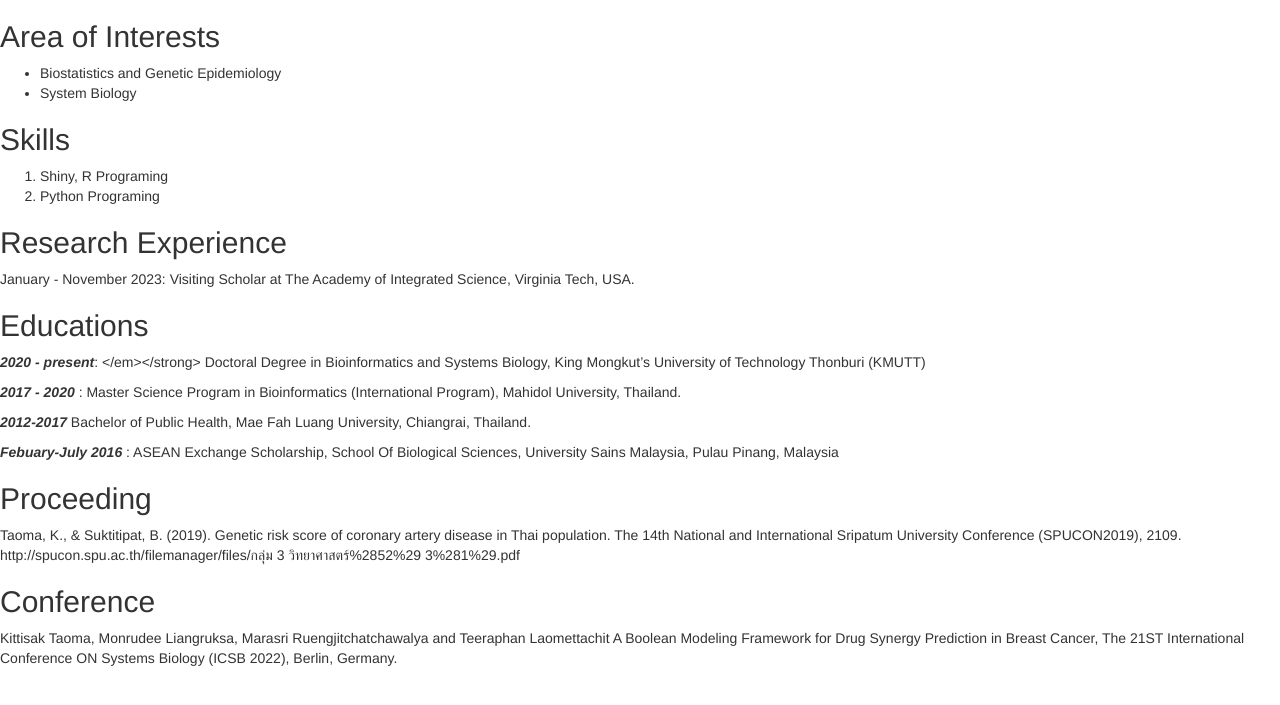
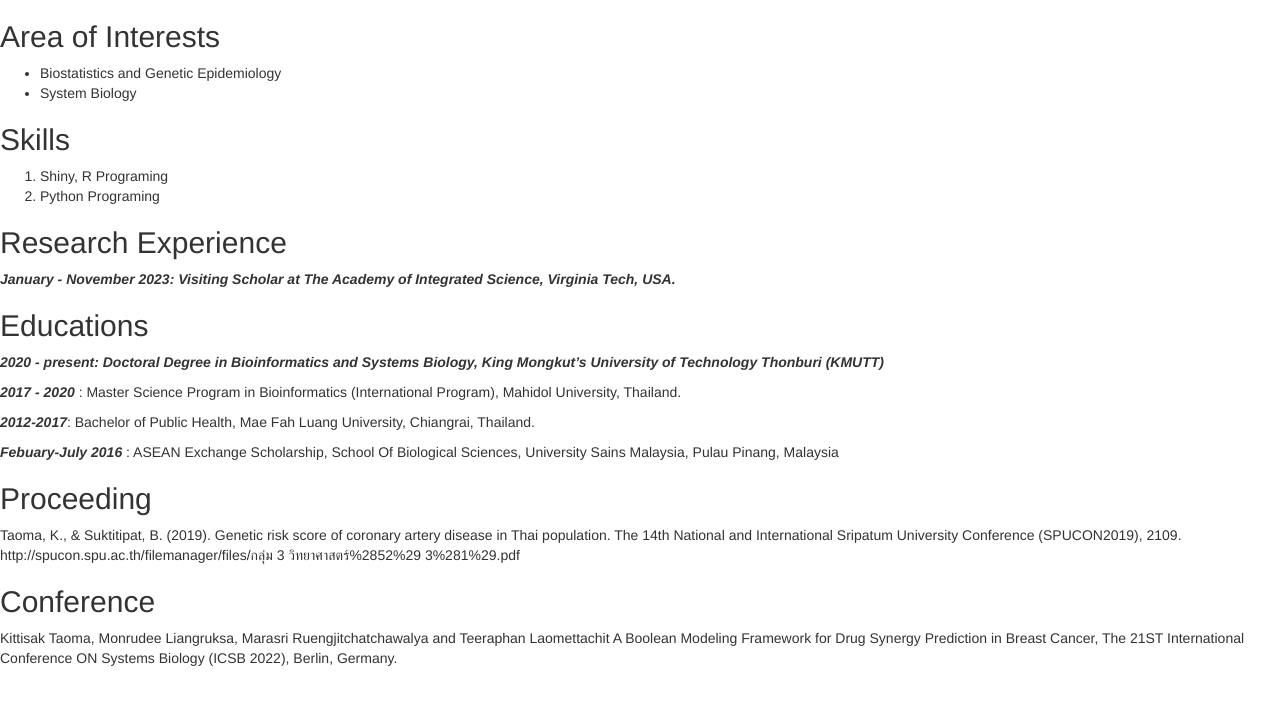
Before and after one commit to kittisaktaoma/yCV, a Jekyll site: the page built from _posts/2019-03-22-cv.md, in a window 1280 px wide. Shown: the top 705 px of the page. Built offline with Jekyll 4.4.1, drawn with Linux system fonts in a browser that asks for light colours; nearby versions of some CDN libraries; our own code applies the rules of GitHub Pages for plain Markdown files.

Commit message:
Update 2019-03-22-cv.md

```diff
--- a/_posts/2019-03-22-cv.md
+++ b/_posts/2019-03-22-cv.md
@@ -10,16 +10,16 @@
 2. Python Programing
 
 ## Research Experience
-January - November 2023: Visiting Scholar at The Academy of Integrated Science, Virginia Tech, USA.
+<strong><em>January - November 2023<strong><em>: Visiting Scholar at The Academy of Integrated Science, Virginia Tech, USA.
 
 
 ## Educations
 
-<strong><em>2020 - present</em></strong>: </em></strong> Doctoral Degree in Bioinformatics and Systems Biology, King Mongkut’s University of Technology Thonburi (KMUTT)
+<strong><em>2020 - present<strong><em>: </em></strong> Doctoral Degree in Bioinformatics and Systems Biology, King Mongkut’s University of Technology Thonburi (KMUTT)
 
 <strong><em>2017 - 2020 </em></strong>: Master Science Program in Bioinformatics (International Program), Mahidol University, Thailand.
 
-<strong><em>2012-2017</em></strong> Bachelor of Public Health, Mae Fah Luang University, Chiangrai, Thailand.
+<strong><em>2012-2017</em></strong>: Bachelor of Public Health, Mae Fah Luang University, Chiangrai, Thailand.
 
 <strong><em>Febuary-July 2016 </em></strong>: ASEAN Exchange Scholarship, School Of Biological Sciences, University Sains Malaysia, Pulau Pinang, Malaysia
 
```
